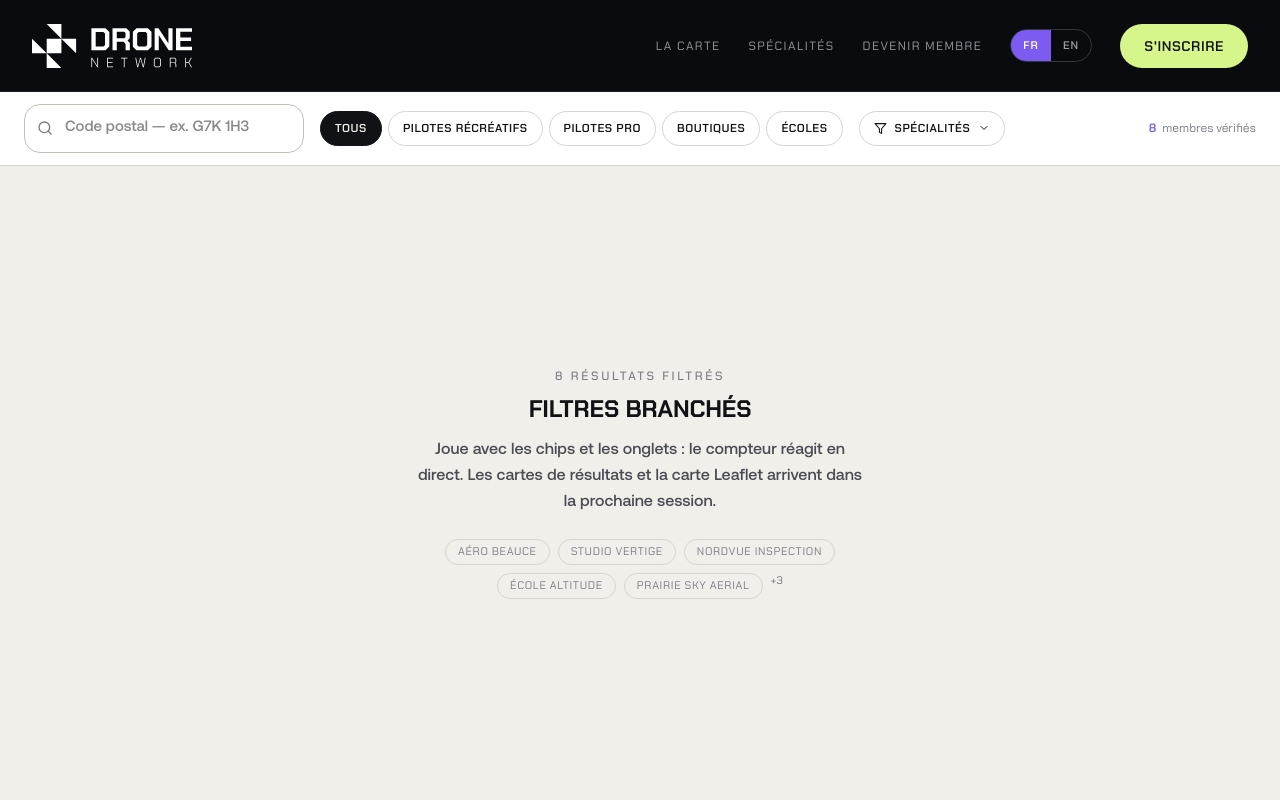
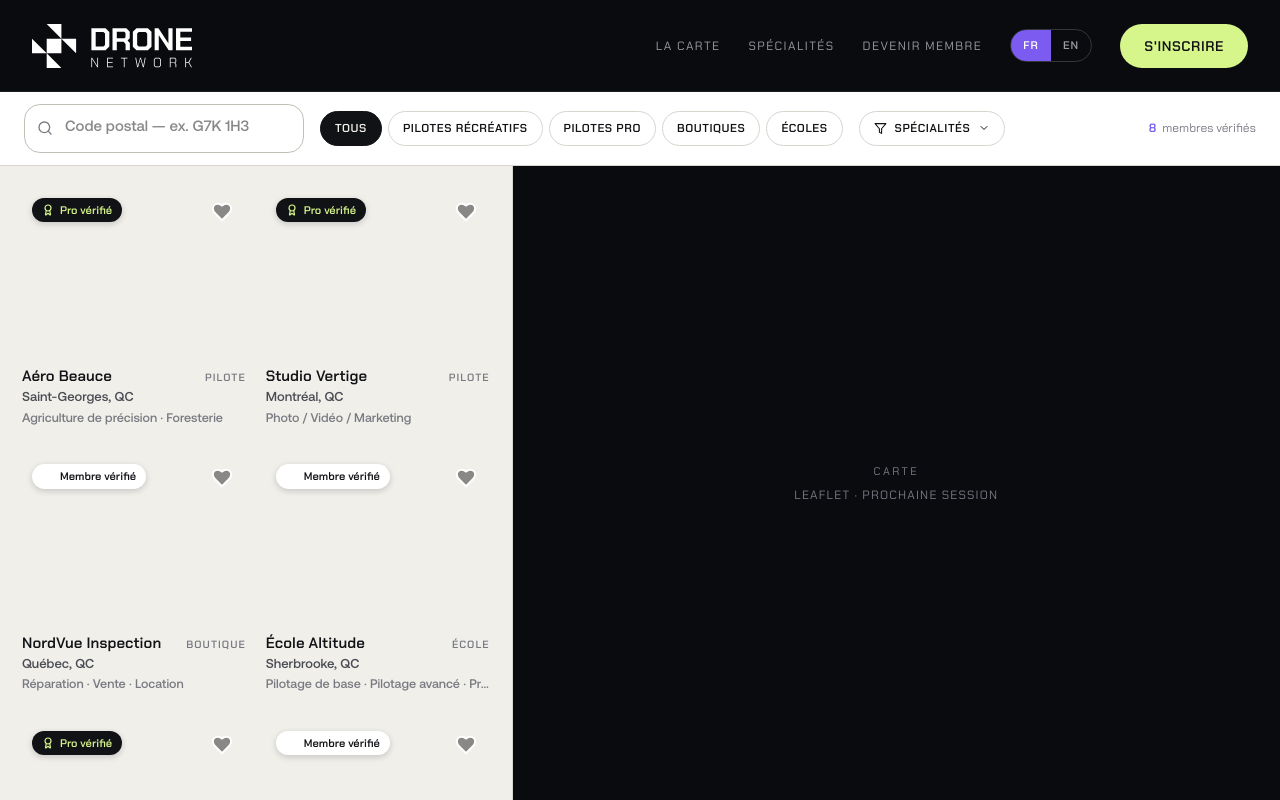
Before and after one commit to karborea/dronenetwork-map, a Next.js app: page / in a window 1280 px wide. Built offline with nearby package versions, Linux system fonts and the light colour scheme.

Commit message:
Add ResultCard + ResultList with 40/60 desktop layout (map placeholder)

```diff
--- a/src/components/map-app.tsx
+++ b/src/components/map-app.tsx
@@ -3,6 +3,7 @@
 import { useMemo, useState } from "react";
 import { Header } from "./header";
 import { FilterBar } from "./filter-bar";
+import { ResultList } from "./result-list";
 import type { Locale } from "@/lib/i18n";
 import type { MemberTypeId } from "@/lib/taxonomies";
 import type { PilotProfile, SpecialtyId } from "@/types/pilot";
@@ -13,8 +14,8 @@
 
 /**
  * Root client wrapper for the map experience. Holds the shared interactive
- * state (locale, filters, selected pilot, register modal) and renders the
- * Header + FilterBar + main map area.
+ * state (locale, filters, selected pilot) and lays out Header · FilterBar ·
+ * (ResultList | MapCanvas) · ProfilePanel.
  *
  * Pilots come from the parent Server Component (page.tsx) which fetches them
  * via getPilots() — mock today, WordPress REST endpoint later.
@@ -24,6 +25,7 @@
   const [query, setQuery] = useState("");
   const [memberType, setMemberType] = useState<MemberTypeId>("all");
   const [activeSpecs, setActiveSpecs] = useState<SpecialtyId[]>([]);
+  const [selected, setSelected] = useState<PilotProfile | null>(null);
 
   const toggleSpec = (id: SpecialtyId) =>
     setActiveSpecs((prev) =>
@@ -63,13 +65,13 @@
         locale={locale}
         onLocaleChange={setLocale}
         onRegister={() => {
-          // TODO: wire the real RegisterModal when ported
           alert(locale === "fr" ? "Inscription à venir" : "Register flow coming");
         }}
         onHome={() => {
           setQuery("");
           setMemberType("all");
           setActiveSpecs([]);
+          setSelected(null);
         }}
       />
 
@@ -85,41 +87,40 @@
         count={filtered.length}
       />
 
-      <main className="relative flex-1 overflow-hidden">
-        <div className="flex h-full items-center justify-center px-6">
-          <div className="max-w-md text-center">
-            <p className="eyebrow mb-3">
-              {filtered.length}{" "}
-              {locale === "fr" ? "résultats filtrés" : "filtered results"}
-            </p>
-            <h2 className="mb-4 text-2xl">
-              {locale === "fr"
-                ? "Filtres branchés"
-                : "Filters wired up"}
-            </h2>
-            <p
-              className="text-base leading-relaxed"
-              style={{ color: "var(--fg2)" }}
-            >
-              {locale === "fr"
-                ? "Joue avec les chips et les onglets : le compteur réagit en direct. Les cartes de résultats et la carte Leaflet arrivent dans la prochaine session."
-                : "Play with the chips and tabs — the count reacts live. The result cards and Leaflet map land next session."}
-            </p>
-            <div className="mt-6 flex flex-wrap justify-center gap-2 text-sm" style={{ color: "var(--fg3)" }}>
-              {filtered.slice(0, 5).map((p) => (
-                <span
-                  key={p.id}
-                  className="rounded-full border px-3 py-1 font-[family-name:var(--font-display)] text-[11px] uppercase tracking-[.06em]"
-                  style={{ borderColor: "var(--border)" }}
-                >
-                  {p.name}
-                </span>
-              ))}
-              {filtered.length > 5 && (
-                <span className="font-[family-name:var(--font-mono)] text-[11px]">
-                  +{filtered.length - 5}
-                </span>
-              )}
+      {/* Main area — 40% result list / 60% map (locked layout) */}
+      <main className="relative flex flex-1 overflow-hidden">
+        <div
+          className="flex flex-col"
+          style={{
+            flex: "2 1 0",
+            minWidth: 0,
+            borderRight: "1px solid var(--border)",
+          }}
+        >
+          <ResultList
+            pilots={filtered}
+            activeId={selected?.id ?? null}
+            onSelect={setSelected}
+            locale={locale}
+          />
+        </div>
+
+        <div
+          className="relative flex"
+          style={{
+            flex: "3 1 0",
+            minWidth: 0,
+            background: "var(--color-onyx)",
+          }}
+        >
+          <div className="flex w-full items-center justify-center">
+            <div className="text-center" style={{ color: "#787a85" }}>
+              <p className="mb-2 font-[family-name:var(--font-display)] text-[11px] uppercase tracking-[.22em]">
+                {locale === "fr" ? "Carte" : "Map"}
+              </p>
+              <p className="font-[family-name:var(--font-mono)] text-xs uppercase tracking-widest">
+                Leaflet · prochaine session
+              </p>
             </div>
           </div>
         </div>
--- /dev/null
+++ b/src/components/result-card.tsx
@@ -0,0 +1,164 @@
+"use client";
+
+import { useState } from "react";
+import { Icon } from "./icon";
+import {
+  DN_FORMATIONS,
+  DN_KIND_LABEL,
+  DN_SERVICES,
+  DN_SPECIALTIES,
+} from "@/lib/taxonomies";
+import type { Locale } from "@/lib/i18n";
+import type { PilotProfile } from "@/types/pilot";
+
+interface ResultCardProps {
+  pilot: PilotProfile;
+  active: boolean;
+  onClick: (pilot: PilotProfile) => void;
+  locale: Locale;
+}
+
+/**
+ * Airbnb-style listing card. Cover image with gradient + symbol overlay,
+ * "Verified Pro" or "Verified member" pill top-left, favourite heart
+ * top-right, text block below (name · kind · city · taxonomy list).
+ *
+ * The card has no outer border — relies on whitespace between cards in the
+ * grid. The active state (when a pin or this card is selected) shows a 2px
+ * iris outline around the image.
+ */
+export function ResultCard({ pilot, active, onClick, locale }: ResultCardProps) {
+  const [hover, setHover] = useState(false);
+  const [fav, setFav] = useState(false);
+  const k = DN_KIND_LABEL[pilot.kind];
+  const isPro = !!pilot.pro;
+  const t = (fr: string, en: string) => (locale === "fr" ? fr : en);
+
+  // Pick the right taxonomy for this kind to render under the city line
+  let taxonomyNames: string[] = [];
+  if (pilot.specs?.length) {
+    taxonomyNames = pilot.specs.map((id) => {
+      const found = DN_SPECIALTIES.find((x) => x.id === id);
+      return found ? (locale === "fr" ? found.fr : found.en) : id;
+    });
+  } else if (pilot.services?.length) {
+    taxonomyNames = pilot.services.map((id) => {
+      const found = DN_SERVICES.find((x) => x.id === id);
+      return found ? (locale === "fr" ? found.fr : found.en) : id;
+    });
+  } else if (pilot.formations?.length) {
+    taxonomyNames = pilot.formations.map((id) => {
+      const found = DN_FORMATIONS.find((x) => x.id === id);
+      return found ? (locale === "fr" ? found.fr : found.en) : id;
+    });
+  }
+
+  return (
+    <div
+      onClick={() => onClick(pilot)}
+      onMouseEnter={() => setHover(true)}
+      onMouseLeave={() => setHover(false)}
+      className="flex cursor-pointer flex-col gap-2.5"
+    >
+      {/* Cover */}
+      <div
+        className="relative overflow-hidden rounded-[14px]"
+        style={{
+          aspectRatio: "4 / 3",
+          background: "linear-gradient(135deg, var(--color-lavender), var(--color-iris))",
+          outline: active ? "2px solid var(--color-iris)" : "none",
+          outlineOffset: active ? 2 : 0,
+        }}
+      >
+        {/* Symbol watermark */}
+        <div
+          aria-hidden="true"
+          className="absolute inset-0 m-auto"
+          style={{
+            width: "50%",
+            height: "50%",
+            backgroundImage: "url(/assets/symbol-paper.svg)",
+            backgroundSize: "contain",
+            backgroundPosition: "center",
+            backgroundRepeat: "no-repeat",
+            opacity: 0.55,
+            transition: "transform .35s ease",
+            transform: hover ? "scale(1.05) rotate(2deg)" : "none",
+          }}
+        />
+
+        {/* Badge top-left */}
+        <div
+          className="absolute left-3 top-3 inline-flex items-center gap-1.5 whitespace-nowrap rounded-full px-2.5 py-1 font-[family-name:var(--font-display)] text-[11px] font-semibold"
+          style={{
+            background: isPro ? "var(--color-ink)" : "#fff",
+            color: isPro ? "var(--color-lime)" : "var(--color-ink)",
+            boxShadow: "0 2px 6px rgba(10,11,14,0.18)",
+          }}
+        >
+          {isPro ? (
+            <Icon name="award" size={12} stroke="var(--color-lime)" strokeWidth={2.4} />
+          ) : (
+            <Icon name="check" size={12} stroke="var(--color-sap-700)" strokeWidth={3} />
+          )}
+          {isPro ? t("Pro vérifié", "Verified Pro") : t("Membre vérifié", "Verified member")}
+        </div>
+
+        {/* Heart top-right */}
+        <button
+          type="button"
+          aria-label={t("Favori", "Favourite")}
+          aria-pressed={fav}
+          onClick={(e) => {
+            e.stopPropagation();
+            setFav((v) => !v);
+          }}
+          className="absolute right-2.5 top-2.5 flex h-8 w-8 cursor-pointer items-center justify-center border-none bg-transparent p-0"
+        >
+          <Icon
+            name="heart"
+            size={22}
+            stroke="#fff"
+            strokeWidth={2.2}
+            style={{
+              fill: fav ? "var(--color-iris)" : "rgba(10,11,14,0.45)",
+              transition: "fill .15s",
+            }}
+          />
+        </button>
+      </div>
+
+      {/* Text block */}
+      <div className="flex flex-col gap-0.5 px-0.5">
+        <div className="flex items-baseline justify-between gap-2">
+          <div
+            className="overflow-hidden text-ellipsis whitespace-nowrap font-[family-name:var(--font-display)] text-[15px] font-semibold leading-snug text-ink"
+            style={{ letterSpacing: "0.005em" }}
+          >
+            {pilot.name}
+          </div>
+          <div
+            className="flex-shrink-0 font-[family-name:var(--font-display)] text-[10.5px] font-semibold uppercase tracking-widest"
+            style={{ color: "var(--fg3)" }}
+          >
+            {locale === "fr" ? k.fr : k.en}
+          </div>
+        </div>
+        <div
+          className="overflow-hidden text-ellipsis whitespace-nowrap font-[family-name:var(--font-body)] text-[13px] leading-snug"
+          style={{ color: "var(--fg2)" }}
+        >
+          {pilot.city}
+        </div>
+        {taxonomyNames.length > 0 && (
+          <div
+            className="mt-0.5 overflow-hidden text-ellipsis whitespace-nowrap font-[family-name:var(--font-body)] text-[12.5px] leading-snug"
+            style={{ color: "var(--fg3)" }}
+          >
+            {taxonomyNames.join(" · ")}
+          </div>
+        )}
+      </div>
+    </div>
+  );
+}
--- /dev/null
+++ b/src/components/result-list.tsx
@@ -0,0 +1,50 @@
+"use client";
+
+import { ResultCard } from "./result-card";
+import type { Locale } from "@/lib/i18n";
+import type { PilotProfile } from "@/types/pilot";
+
+interface ResultListProps {
+  pilots: PilotProfile[];
+  activeId: number | null;
+  onSelect: (pilot: PilotProfile) => void;
+  locale: Locale;
+}
+
+/**
+ * Scrollable container for ResultCards. Renders a 2-column grid on the desktop
+ * result column. Empty state shows a quiet "no members yet" line.
+ */
+export function ResultList({ pilots, activeId, onSelect, locale }: ResultListProps) {
+  const t = (fr: string, en: string) => (locale === "fr" ? fr : en);
+
+  if (pilots.length === 0) {
+    return (
+      <div
+        className="flex flex-1 items-center justify-center px-6 py-16 text-center font-[family-name:var(--font-body)] text-sm"
+        style={{ color: "var(--fg3)" }}
+      >
+        {t("Aucun membre ici… pour l'instant.", "No members here… yet.")}
+      </div>
+    );
+  }
+
+  return (
+    <div
+      className="flex-1 overflow-y-auto px-5 pb-8 pt-5"
+      style={{ background: "var(--color-paper)" }}
+    >
+      <div className="grid grid-cols-2 gap-x-4 gap-y-6">
+        {pilots.map((p) => (
+          <ResultCard
+            key={p.id}
+            pilot={p}
+            active={activeId === p.id}
+            onClick={onSelect}
+            locale={locale}
+          />
+        ))}
+      </div>
+    </div>
+  );
+}
```
